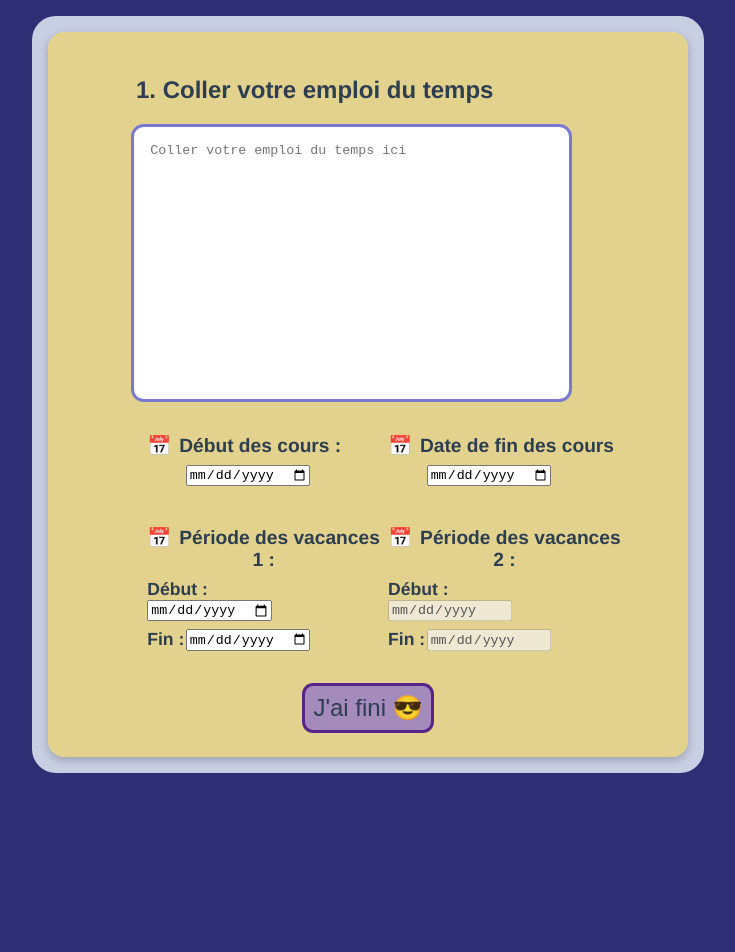
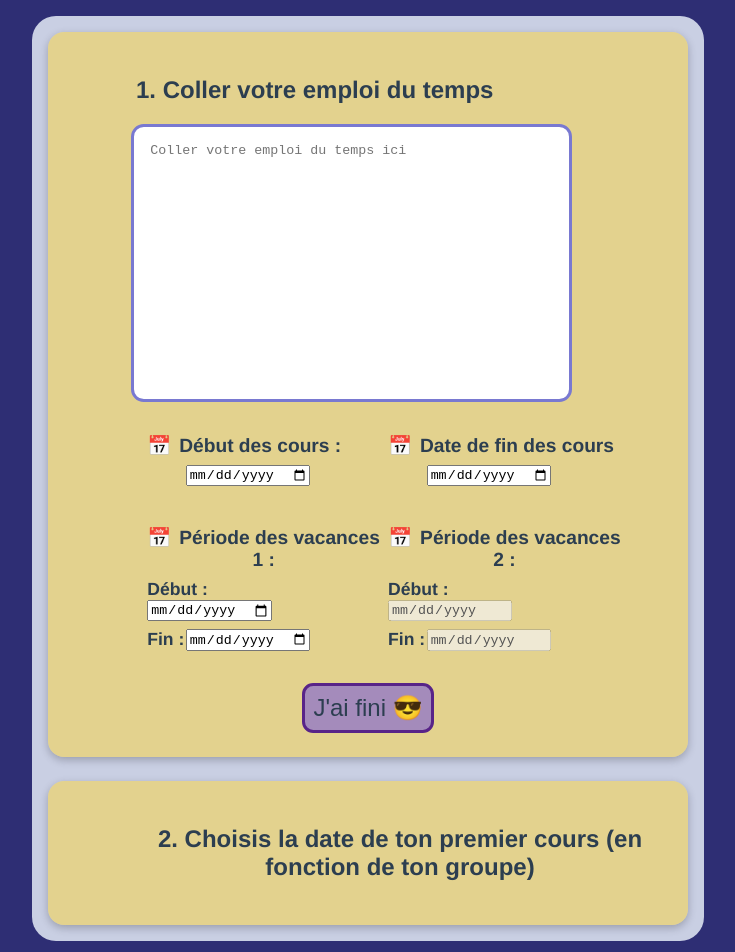
Before and after one commit to lsacienne/calendar-maker, a Vue app: page / in a window 1280 px wide. Shown: the top 952 px of the page, without its empty margins (272-1007 px from the left). Before the commit the page ends 800 px from the top, so only its background shows below. Built offline with nearby package versions, Linux system fonts and the light colour scheme.

Commit message:
:sparkles: Add of first class chooser component in App

```diff
--- a/src/App.vue
+++ b/src/App.vue
@@ -2,18 +2,21 @@
   <body>
     <div class="body-content">
       <UserData></UserData>
+      <FirstClassChooser></FirstClassChooser>
     </div>
   </body>
 </template>
 
 <script lang="ts">
 import { defineComponent } from 'vue'
+import FirstClassChooser from './components/FirstClassChooser.vue'
 import UserData from './components/UserData.vue'
 
 export default defineComponent({
   name: 'App',
   components: {
-    UserData
+    UserData,
+    FirstClassChooser
   }
 })
 </script>
@@ -39,5 +42,9 @@ body {
   border-radius: 1.5rem;
   padding: 1rem;
   min-height: 50vh;
+
+  display: flex;
+  flex-direction: column;
+  gap: 1.5rem;
 }
 </style>
```
